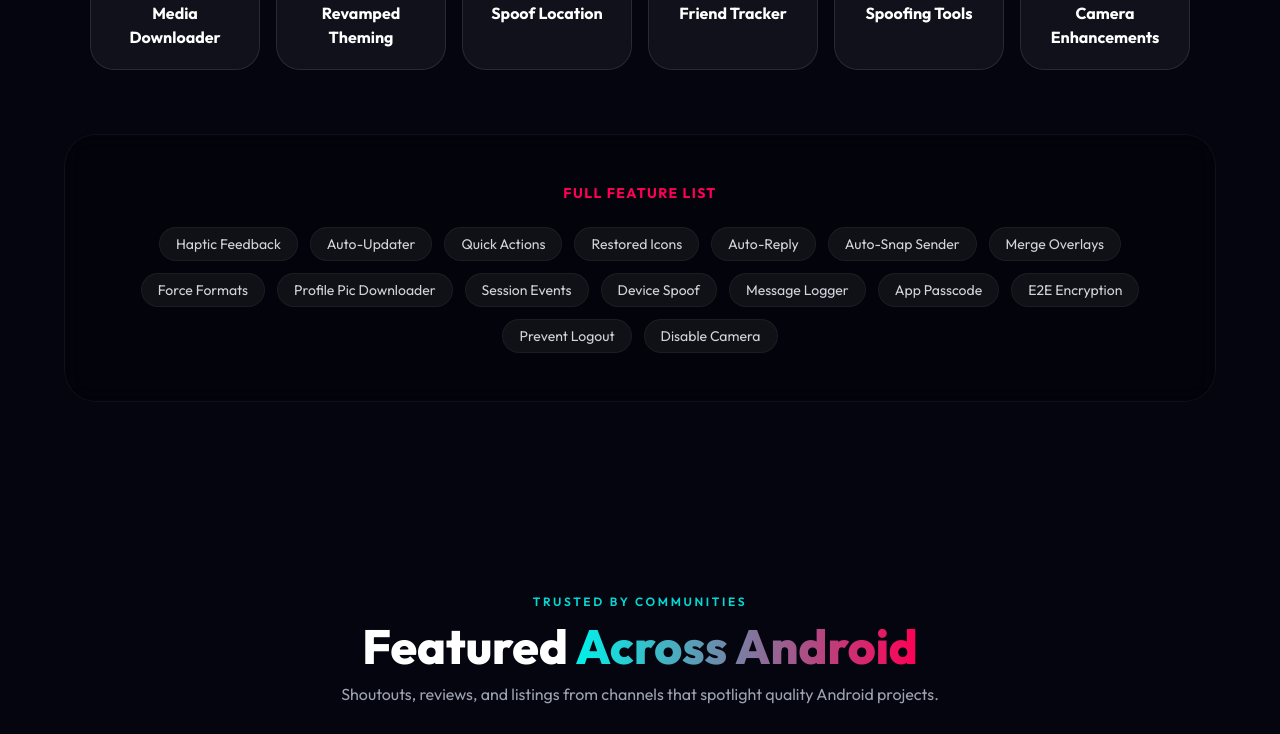
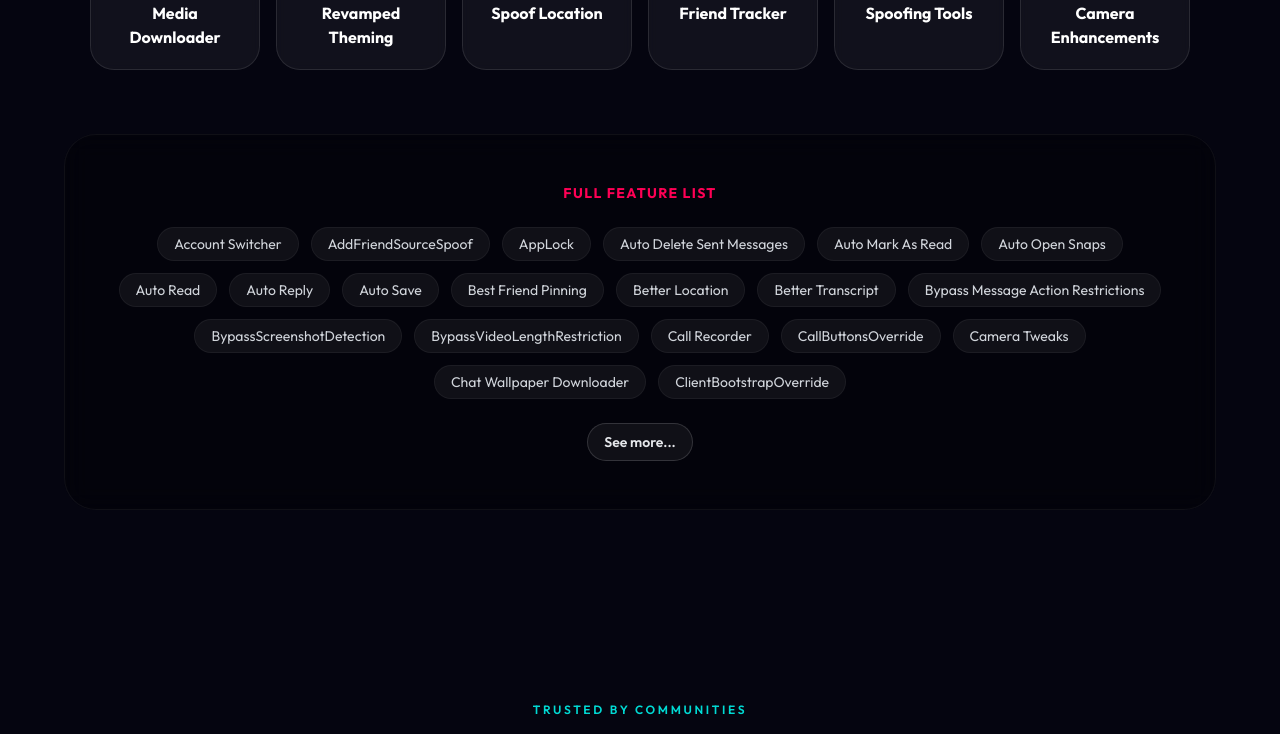
Before and after one commit to particle-box/PurrfectSnap-Website, a Next.js app: page / in a window 1280 px wide. Shown: the part 2060-2794 px from the top of the page. Built offline with nearby package versions, Linux system fonts and the light colour scheme; no server answers.

Commit message:
Populate full feature list from app features with progressive see-more

```diff
--- a/components/sections/Features.tsx
+++ b/components/sections/Features.tsx
@@ -1,5 +1,9 @@
+'use client';
+
+import { useState } from "react";
+
 export const Features = () => {
-    const features = [
+    const highlights = [
         { title: "Media Downloader", icon: "📥" },
         { title: "Revamped Theming", icon: "🎨" },
         { title: "Spoof Location", icon: "📍" },
@@ -7,7 +11,99 @@ export const Features = () => {
         { title: "Spoofing Tools", icon: "⚙️" },
         { title: "Camera Enhancements", icon: "📸" }
     ];
-    const pills = ["Haptic Feedback", "Auto-Updater", "Quick Actions", "Restored Icons", "Auto-Reply", "Auto-Snap Sender", "Merge Overlays", "Force Formats", "Profile Pic Downloader", "Session Events", "Device Spoof", "Message Logger", "App Passcode", "E2E Encryption", "Prevent Logout", "Disable Camera"];
+
+    const allFeatures = [
+        "Account Switcher",
+        "AddFriendSourceSpoof",
+        "AppLock",
+        "Auto Delete Sent Messages",
+        "Auto Mark As Read",
+        "Auto Open Snaps",
+        "Auto Read",
+        "Auto Reply",
+        "Auto Save",
+        "Best Friend Pinning",
+        "Better Location",
+        "Better Transcript",
+        "Bypass Message Action Restrictions",
+        "BypassScreenshotDetection",
+        "BypassVideoLengthRestriction",
+        "Call Recorder",
+        "CallButtonsOverride",
+        "Camera Tweaks",
+        "Chat Wallpaper Downloader",
+        "ClientBootstrapOverride",
+        "COF Override",
+        "Configuration Override",
+        "Context Menu Fix",
+        "Conversation Toolbox",
+        "Convert Message Edit",
+        "Custom Theming",
+        "CustomStreaksExpirationFormat",
+        "Debug",
+        "Default Volume Controls",
+        "Device Spoofer",
+        "Disable Confirmation Dialogs",
+        "Disable Custom Tabs",
+        "Disable GMS Dialogs",
+        "Disable Memories Snap Feed",
+        "Disable Permission Requests",
+        "Disable Snap Mode Restrictions",
+        "Disable Telecom Framework",
+        "DisableMetrics",
+        "DisableReplayInFF",
+        "Double Tap Chat Action",
+        "Edit Text Override",
+        "EndpointsBlocker",
+        "Friend Notes",
+        "Friend Tracker",
+        "FriendFeedMessagePreview",
+        "FriendMutationObserver",
+        "Half Swipe Notifier",
+        "Hide Active Music",
+        "Hide Typing Indicator",
+        "HideFriendFeedEntry",
+        "HideStreakRestore",
+        "InfiniteStoryBoost",
+        "Instant Translation",
+        "Media File Picker",
+        "Media Upload Quality Override",
+        "MediaDownloader",
+        "Meo Passcode Bypass",
+        "Message Indicators",
+        "MessageLogger",
+        "Messaging",
+        "MixerStories",
+        "NoFriendScoreDelay",
+        "Notifications",
+        "OldBitmojiSelfie",
+        "OperaViewerParamsOverride",
+        "PinConversations",
+        "Prevent Forced Keyboard",
+        "Prevent Forced Logout",
+        "Prevent message sending",
+        "PreventMessageListAutoScroll",
+        "ProfilePictureDownloader",
+        "Refresh Friend Suggestions",
+        "Remove Groups Locked Status",
+        "Requery Sqlite",
+        "Scope Sync",
+        "Send Override",
+        "Snap Score Changes",
+        "SnapchatPlus",
+        "SnapPreview",
+        "SpotlightCommentsUsername",
+        "StealthMode",
+        "StealthModeIndicator",
+        "UITweaks",
+        "UnlimitedSnapViewTime",
+        "ValdiHooks",
+        "Voice Note Override"
+    ];
+
+    const batchSize = 20;
+    const [visibleCount, setVisibleCount] = useState(batchSize);
+    const visibleFeatures = allFeatures.slice(0, visibleCount);
 
     return (
         <section id="features" className="relative py-16 md:py-24 px-4 md:px-6 z-10">
@@ -19,7 +115,7 @@ export const Features = () => {
                     <p className="text-sm md:text-base text-gray-400 max-w-2xl mx-auto px-4">Refined for aesthetics and control.</p>
                 </div>
                 <div className="flex flex-wrap justify-center gap-3 md:gap-4 mb-16">
-                    {features.map((f, i) => (
+                    {highlights.map((f, i) => (
                         <div key={i} className="group w-[150px] md:w-[170px] p-4 md:p-5 rounded-3xl bg-white/5 border border-white/10 hover:border-aurora-cyan/40 hover:bg-white/10 transition-all duration-300 active:scale-98 backdrop-blur-sm flex flex-col items-center text-center">
                             <div className="text-3xl md:text-4xl mb-3 bg-white/5 w-12 h-12 md:w-14 md:h-14 rounded-2xl flex items-center justify-center group-hover:scale-110 transition-transform">
                                 {f.icon}
@@ -31,10 +127,21 @@ export const Features = () => {
                 <div className="p-6 md:p-12 rounded-[2rem] bg-black/30 border border-white/5 backdrop-blur-md">
                     <h3 className="text-center text-xs md:text-sm font-bold text-aurora-pink uppercase tracking-widest mb-6">Full Feature List</h3>
                     <div className="flex flex-wrap justify-center gap-2 md:gap-3">
-                        {pills.map((item, i) => (
-                            <span key={i} className="px-3 py-1.5 md:px-4 rounded-full bg-white/5 text-[10px] md:text-xs lg:text-sm text-gray-300 border border-white/5 hover:border-aurora-cyan/50 hover:text-white transition-all cursor-default">{item}</span>
+                        {visibleFeatures.map((item, i) => (
+                            <span key={`${item}-${i}`} className="px-3 py-1.5 md:px-4 rounded-full bg-white/5 text-[10px] md:text-xs lg:text-sm text-gray-300 border border-white/5 hover:border-aurora-cyan/50 hover:text-white transition-all cursor-default">{item}</span>
                         ))}
                     </div>
+
+                    {visibleCount < allFeatures.length && (
+                        <div className="mt-6 text-center">
+                            <button
+                                onClick={() => setVisibleCount((prev) => Math.min(prev + batchSize, allFeatures.length))}
+                                className="inline-flex items-center rounded-full px-4 py-2 text-xs md:text-sm font-semibold border border-white/15 bg-white/5 text-gray-200 hover:text-white hover:border-aurora-cyan/50 hover:bg-white/10 transition-all"
+                            >
+                                See more...
+                            </button>
+                        </div>
+                    )}
                 </div>
             </div>
         </section>
```
